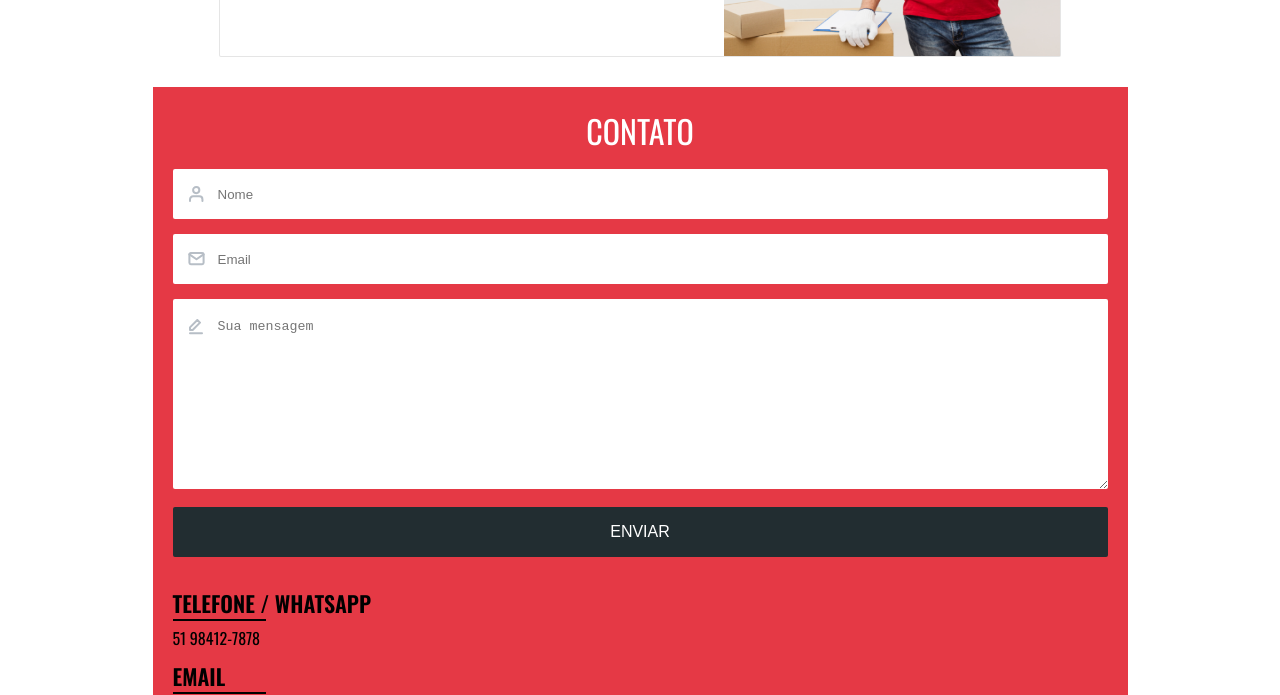
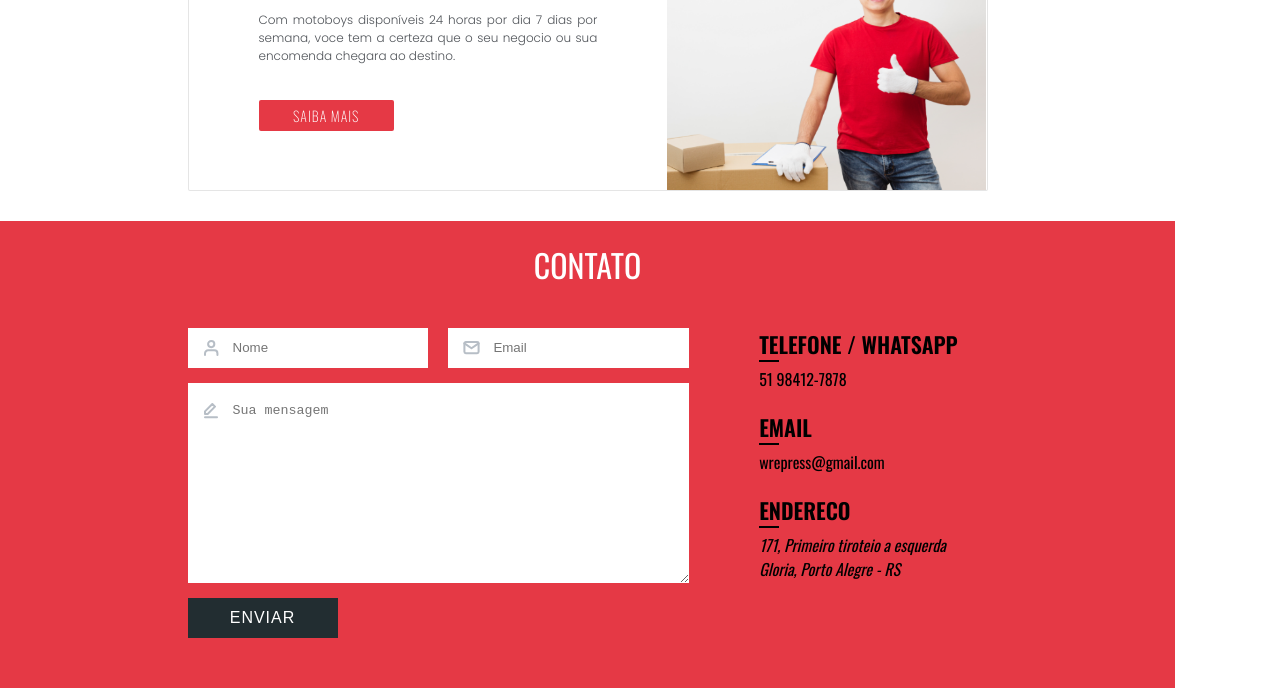
Before and after one commit to diazevedo/wr-express, a website built with webpack: page src/index.html in a window 1280 px wide. Shown: the part 1494-2189 px from the top of the page. Built offline with nearby package versions, Linux system fonts and the light colour scheme; files whose address does not match are found by name.

Commit message:
all page structure done

```diff
--- a/src/index.html
+++ b/src/index.html
@@ -139,7 +139,8 @@
       <section class="contact" id="contact">
         <h2>Contato</h2>
 
-        <form action="#">
+        <div class="contact-content">
+          <form action="#" class="contact__form">
             <input
               type="text"
               name="name"
@@ -164,16 +165,24 @@
           </form>
 
           <div class="contact-details">
+            <div class="contact-details-item">
               <h4>Telefone / Whatsapp</h4>
               <p>51 98412-7878</p>
+            </div>
+            <div class="contact-details-item">
               <h4>Email</h4>
+
               <p>wrepress@gmail.com</p>
+            </div>
+            <div class="contact-details-item">
               <h4>Endereco</h4>
+
               <address>
                 171, Primeiro tiroteio a esquerda
-            <span>Gloria</span>
-            <span>Porto Alegre - RS</span>
+                <span>Gloria, Porto Alegre - RS</span>
               </address>
+            </div>
+          </div>
         </div>
       </section>
     </main>
--- a/src/styles/base/normalize.scss
+++ b/src/styles/base/normalize.scss
@@ -1,5 +1,11 @@
 html {
   scroll-behavior: smooth;
+  min-height: 700px;
+  max-height: 1175px;
+  max-width: 1175px;
+  box-sizing: border-box;
+  font-size: 10px;
+  height: 100%;
 }
 
 h1 {
--- a/src/styles/base/reset.scss
+++ b/src/styles/base/reset.scss
@@ -1,9 +1,4 @@
 html {
-  box-sizing: border-box;
-  font-size: 10px;
-  height: 100%;
-  min-height: 700px;
-  max-height: 1175px;
   margin: 0;
   -webkit-font-smoothing: antialiased;
   overflow-x: hidden;
@@ -33,7 +28,6 @@ ul {
 body {
   height: 100%;
   width: 100%;
-  max-width: 975px;
   margin: 0 auto;
   font-family: "Oswald", sans-serif;
 }
--- a/src/styles/components/footer.scss
+++ b/src/styles/components/footer.scss
@@ -9,6 +9,12 @@ footer {
   display: flex;
   flex-direction: column;
   justify-content: space-around;
+
+  @include lg {
+    flex-direction: row;
+    align-items: center;
+    height: 60px;
+  }
 
   p {
     font-size: 1.4rem;
@@ -23,5 +29,9 @@ footer {
     width: 30px;
     height: 30px;
     cursor: pointer;
+
+    @include lg {
+      margin-right: 20px;
+    }
   }
 }
--- a/src/styles/components/header.scss
+++ b/src/styles/components/header.scss
@@ -13,15 +13,15 @@
     display: block;
     float: left;
     width: auto;
-    padding: 10px 20px;
+    padding: 10px;
     text-decoration: none;
 
     .logo-image {
-      max-width: 125px;
+      max-width: 200px;
       height: 55px;
 
       @include sm {
-        max-width: 140px;
+        max-width: 225px;
       }
 
       @include md {
--- a/src/styles/components/section-contact.scss
+++ b/src/styles/components/section-contact.scss
@@ -1,7 +1,7 @@
 .contact {
   background-color: #e53945;
   padding: 20px;
-  clear: both;
+  width: 100%;
 
   & * {
     margin-bottom: 15px;
@@ -11,6 +11,30 @@
     @include header__two;
     color: #fff;
     text-align: center;
+
+    @include md {
+      margin-bottom: 40px;
+    }
+  }
+
+  .contact-content {
+    @include lg {
+      display: flex;
+      max-width: 800px;
+      margin: 0 auto;
+    }
+  }
+
+  .contact__form {
+    display: flex;
+    flex-direction: row;
+    flex-wrap: wrap;
+    justify-content: space-between;
+
+    @include lg {
+      width: 100%;
+      padding: 0 50px;
+      padding-left: 0;
     }
 
     & input {
@@ -20,8 +44,16 @@
       border: none;
       padding-left: 45px;
       height: 50px;
-    display: block;
-    border-radius: 2px;
+      display: inline-block;
+      // border-radius: 2px;
+
+      @include md {
+        width: 48%;
+      }
+
+      @include lg {
+        height: 40px;
+      }
     }
 
     .input-name {
@@ -39,7 +71,11 @@
       background-repeat: no-repeat;
       background-position: left 15px top 20px;
       background-image: url("../assets/images/message.svg");
-    border-radius: 2px;
+      // border-radius: 2px;
+
+      @include lg {
+        height: 200px;
+      }
     }
 
     .button-submit {
@@ -47,19 +83,48 @@
       height: 50px;
       background-color: $text-secondary;
       border: none;
-    border-radius: 2px;
+      // border-radius: 2px;
       color: #fff;
       text-transform: uppercase;
       font-size: 16px;
       cursor: pointer;
+      letter-spacing: 1px;
 
       &:hover {
         box-shadow: 0px 00px 15px rgba(0, 0, 0, 0.5);
       }
+
+      @include lg {
+        width: 150px;
+        height: 40px;
       }
+    }
+  }
+
   .contact-details {
     & * {
       margin-bottom: 10px;
+    }
+
+    @include md {
+      display: flex;
+      flex-direction: row;
+      flex-wrap: wrap;
+    }
+
+    @include lg {
+      flex-direction: column;
+    }
+
+    .contact-details-item {
+      @include md {
+        width: 50%;
+      }
+
+      @include lg {
+        width: 100%;
+        padding: 0 20px;
+      }
     }
 
     h4 {
@@ -69,6 +134,10 @@
       border-bottom: 2px solid black;
       border-image: linear-gradient(to right, #000 10%, rgba(0, 0, 0, 0) 10%);
       border-image-slice: 1;
+
+      @include md {
+        // width: 25%;
+      }
     }
 
     p,
@@ -83,7 +152,11 @@
 
       span {
         display: block;
+
+        @include sm {
+          display: initial;
         }
       }
     }
   }
+}
--- a/src/styles/components/section-home.scss
+++ b/src/styles/components/section-home.scss
@@ -2,7 +2,6 @@
   width: 100%;
   padding: 0 20px;
   clear: both;
-  // background-color: wheat;
 
   @include md {
     width: 70%;
@@ -45,7 +44,11 @@
 
     @include md {
       background: none;
-      margin-top: 3rem;
+      margin-top: 7.5%;
+    }
+
+    @media (min-width: 860px) {
+      margin-top: 12%;
     }
 
     & .contact-us {
--- a/src/styles/components/section-services.scss
+++ b/src/styles/components/section-services.scss
@@ -3,7 +3,11 @@
   margin-top: 160px;
 
   @include md {
-    margin-top: 160px;
+    margin-top: 25%;
+  }
+
+  @media (min-width: 860px) {
+    margin-top: 25%;
   }
 
   & > .our-services {
@@ -23,6 +27,8 @@
     margin: 20px 0px;
     padding: 10px;
     position: relative;
+
+    max-width: 800px;
 
     @include md {
       background-color: $text-primary;
--- a/src/styles/main.scss
+++ b/src/styles/main.scss
@@ -1,7 +1,7 @@
 @import "./base/reset.scss";
+@import "./base/normalize.scss";
 @import "./base/color.scss";
 @import "./base/fonts.scss";
-@import "./base/normalize.scss";
 @import "./base/breakpoints.scss";
 
 // mixins
```
Lines whose indentation alone changed are shown as unchanged.
